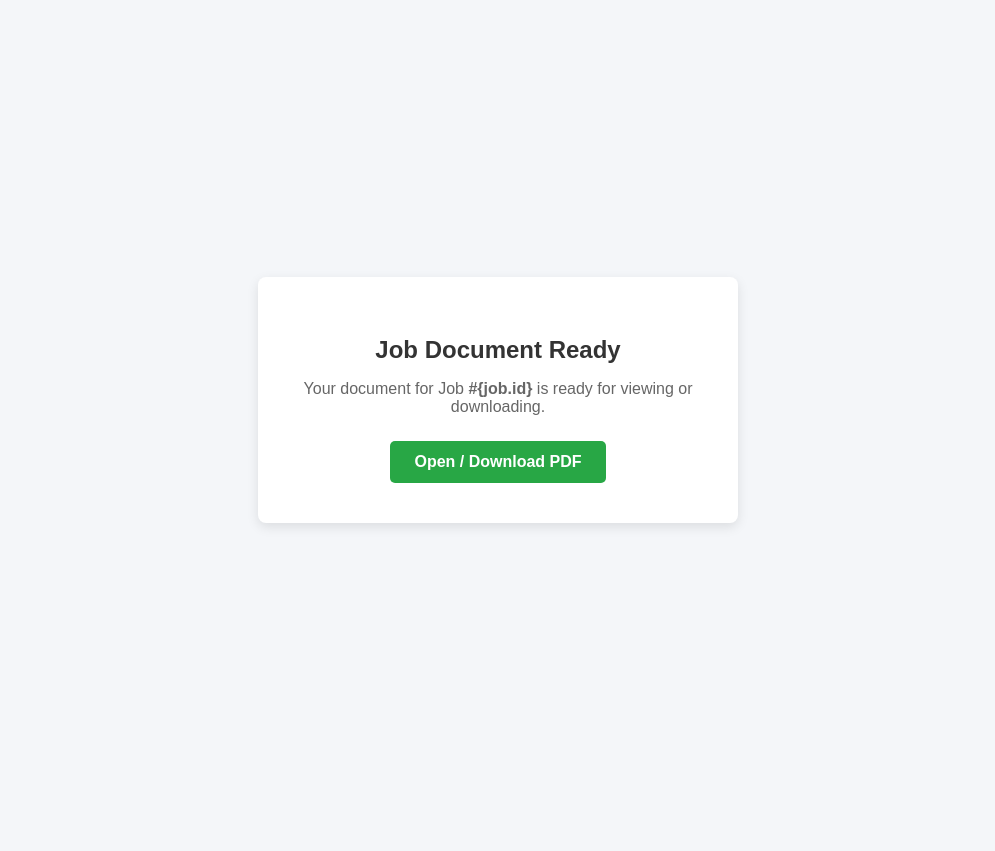
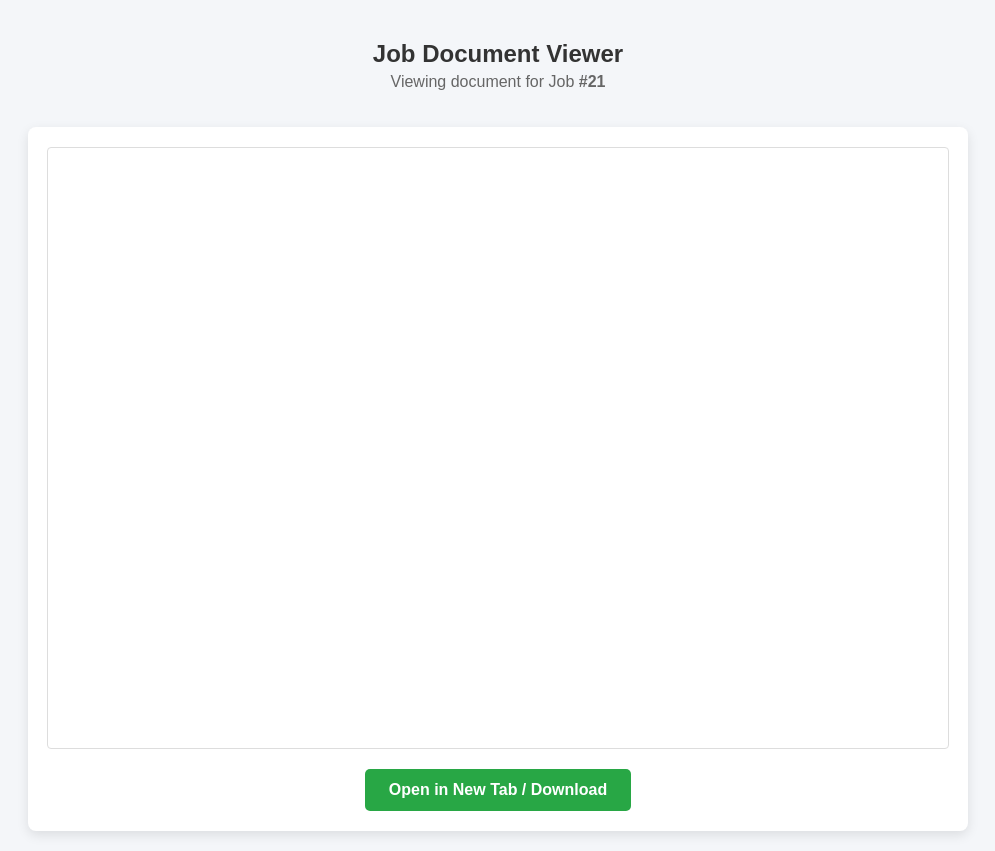
Before and after one commit to fortuneibrahim1/TechsNi, a Django app: template services/templates/services/public_pdf_view.html in a window 1280 px wide. Shown: the whole page, without its empty margins (142-1137 px from the left). Before the commit the page ends 527 px from the top, so only its background shows below. Run offline with Django 5.2, Linux system fonts and the light colour scheme; data comes from the database, SQL or seed files in the repository; tables that the repository leaves empty hold one stand-in row (values such as "Sample post"); the template is opened without the code that fills it: values that come from a table or form of the project are taken from there, most other values are stand-ins (such as "Sample title", 1, 10 or a date in 2020).

Commit message:
Update public_pdf_view.html

```diff
--- a/services/templates/services/public_pdf_view.html
+++ b/services/templates/services/public_pdf_view.html
@@ -2,21 +2,29 @@
 <html lang="en">
 <head>
     <meta charset="UTF-8">
-    <title>Job PDF View - #{job.id}</title>
+    <title>Job PDF View - #{{ job.id }}</title>
     <style>
-        body { font-family: Arial, sans-serif; background-color: #f4f6f9; display: flex; justify-content: center; align-items: center; height: 100vh; margin: 0; }
-        .card { background: white; padding: 40px; border-radius: 8px; box-shadow: 0 4px 12px rgba(0,0,0,0.1); text-align: center; max-width: 400px; width: 100%; }
-        h2 { color: #333; margin-bottom: 10px; }
-        p { color: #666; margin-bottom: 25px; }
+        body { font-family: Arial, sans-serif; background-color: #f4f6f9; display: flex; flex-direction: column; align-items: center; justify-content: flex-start; min-height: 100vh; margin: 0; padding: 20px; box-sizing: border-box; }
+        .header { text-align: center; margin-bottom: 20px; }
+        h2 { color: #333; margin-bottom: 5px; }
+        p { color: #666; margin-top: 0; }
+        .container { background: white; padding: 20px; border-radius: 8px; box-shadow: 0 4px 12px rgba(0,0,0,0.1); width: 100%; max-width: 900px; display: flex; flex-direction: column; align-items: center; }
+        iframe { width: 100%; height: 600px; border: 1px solid #ddd; border-radius: 4px; margin-bottom: 20px; }
         .btn { display: inline-block; background-color: #28a745; color: white; padding: 12px 24px; text-decoration: none; border-radius: 5px; font-weight: bold; }
         .btn:hover { background-color: #218838; }
     </style>
 </head>
 <body>
-    <div class="card">
-        <h2>Job Document Ready</h2>
-        <p>Your document for Job <strong>#{job.id}</strong> is ready for viewing or downloading.</p>
-        <a href="{{ pdf_url }}" class="btn" target="_blank">Open / Download PDF</a>
+    <div class="header">
+        <h2>Job Document Viewer</h2>
+        <p>Viewing document for Job <strong>#{{ job.id }}</strong></p>
+    </div>
+
+    <div class="container">
+        <!-- This embeds the PDF securely via your backend streaming view -->
+        <iframe src="{{ pdf_url }}" type="application/pdf"></iframe>
+
+        <a href="{{ pdf_url }}" class="btn" target="_blank">Open in New Tab / Download</a>
     </div>
 </body>
 </html>
```
